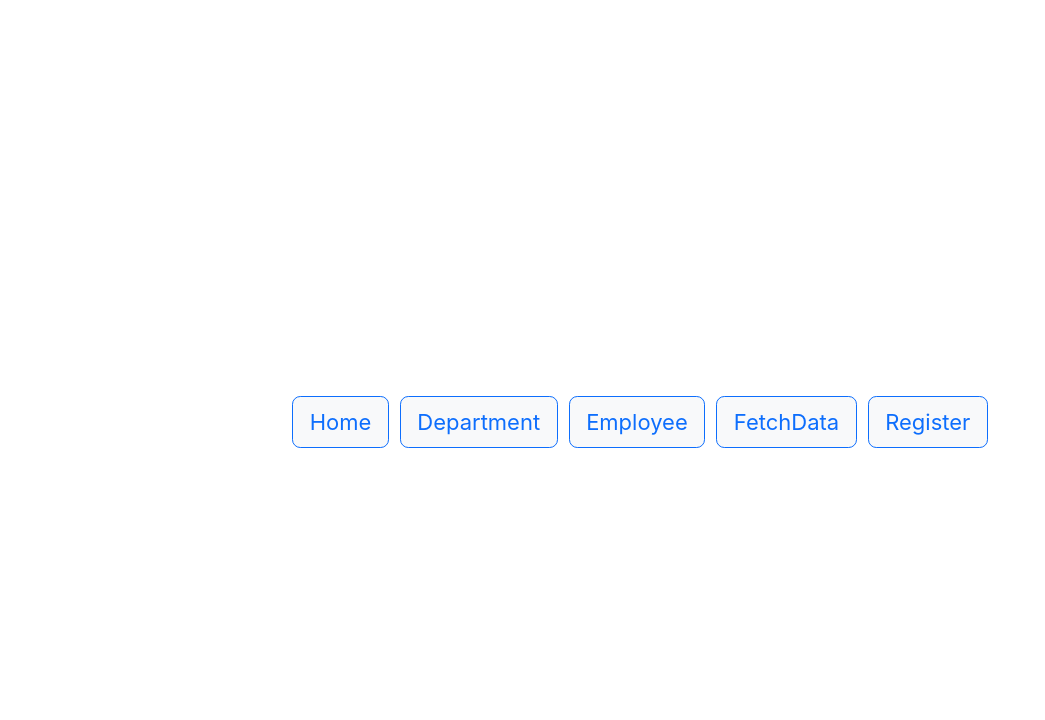
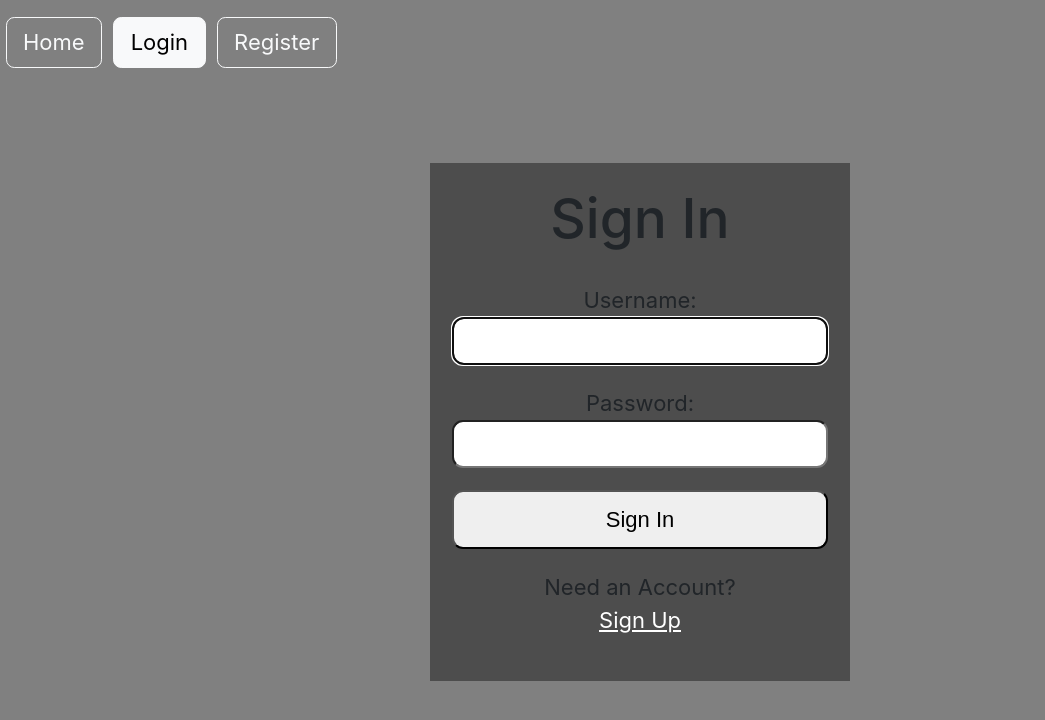
Before and after one commit to IO2-2023-JB/13, a React (Create React App) app in the folder Frontend/: page /login in a window 1280 px wide. Shown: the top 720 px of the page, without its empty margins (0-1045 px from the left). Built offline with nearby package versions, Linux system fonts and the light colour scheme.

Commit message:
Added login page

```diff
--- a/Frontend/package.json
+++ b/Frontend/package.json
@@ -10,6 +10,7 @@
     "@testing-library/jest-dom": "^5.16.5",
     "@testing-library/react": "^13.4.0",
     "@testing-library/user-event": "^13.5.0",
+    "axios": "^0.24.0",
     "react": "^18.2.0",
     "react-dom": "^18.2.0",
     "react-router-dom": "^5.3.4",
--- a/Frontend/src/App.js
+++ b/Frontend/src/App.js
@@ -6,36 +6,38 @@ import {Employee} from './Employee';
 import { FetchData } from './FetchData';
 import { BrowserRouter, Route, Switch, NavLink } from 'react-router-dom';
 import Register from './User_Account/Register'
+import Login from './User_Account/Login'
 
 function App() {
   return (
     <BrowserRouter>
     <div className="App container">
       <h3 className='d-flex justify-content-center m-3'></h3>
-      <nav className='navbar navbar-expand-sm bg-light-dark'>
+
+      <nav className='navbar fixed-top navbar-expand-sm bg-light-dark'>
         <ul className='navbar-nav'>
           <li className='nav-item- m-1'>
-            <NavLink className="btn btn-light btn-outline-primary" to='/home'>
+            <NavLink className="btn btn-outline-light" to='/home'>
               Home
             </NavLink>
           </li>
-          <li className='nav-item m-1'>
-            <NavLink className="btn btn-light btn-outline-primary" to='/department'>
+          {/* <li className='nav-item m-1'>
+            <NavLink className="btn btn-outline-light" to='/department'>
               Department
             </NavLink>
           </li>
           <li className='nav-item m-1'>
-            <NavLink className="btn btn-light btn-outline-primary" to='/employee'>
+            <NavLink className="btn btn-outline-light" to='/employee'>
               Employee
+            </NavLink>
+          </li> */}
+          <li className='nav-item m-1'>
+            <NavLink className="btn btn-outline-light" to='/login'>
+              Login
             </NavLink>
           </li>
           <li className='nav-item m-1'>
-            <NavLink className="btn btn-light btn-outline-primary" to='/fetchdata'>
-              FetchData
-            </NavLink>
-          </li>
-          <li className='nav-item m-1'>
-            <NavLink className="btn btn-light btn-outline-primary" to='/register'>
+            <NavLink className="btn btn-outline-light" to='/register'>
               Register
             </NavLink>
           </li>
@@ -45,7 +47,7 @@ function App() {
         <Route path='/home' component={Home}/>
         <Route path='/department' component={Department}/>
         <Route path='/employee' component={Employee}/>
-        <Route path='/fetchdata' component={FetchData}/>
+        <Route path='/login' component={Login}/>
         <Route path='/register' component={Register}/>
       </Switch>
     </div>
--- /dev/null
+++ b/Frontend/src/User_Account/Login.js
@@ -0,0 +1,109 @@
+import { useRef, useState, useEffect, useContext } from 'react';
+import AuthContext from "../context/AuthProvider"
+
+import axios from '../api/axios';
+
+const LOGIN_URL = '/auth';
+
+const Login = () => {
+    const { setAuth } = useContext(AuthContext);
+    const userRef = useRef();
+    const errRef = useRef();
+
+    const [user, setUser] = useState('');
+    const [pwd, setPwd] = useState('');
+    const [errMsg, setErrMsg] = useState('');
+    const [success, setSuccess] = useState(false);
+
+    useEffect(() => {
+        userRef.current.focus();
+    }, [])
+
+    useEffect(() => {
+        setErrMsg('');
+    }, [user, pwd])
+
+    const handleSubmit = async (e) => {
+        e.preventDefault();
+
+        try{
+            const response = await axios.post(LOGIN_URL,
+                JSON.stringify({user, pwd}),
+                {
+                    headers: { 'Content-Type': 'application/json'},
+                    withCredentials: true
+                }
+            );
+            console.log(JSON.stringify(response?.data));
+            const accessToken = response?.data?.accessToken;
+            const roles = response?.data?.roles;
+            setAuth({user, pwd, roles, accessToken});
+            setUser('');
+            setPwd('');
+            setSuccess(true);
+
+        }catch(err){
+            if(!err?.response) {
+                setErrMsg('No Server Response');
+            } else if(err.response?.status === 400) {
+                setErrMsg('Missing Username or Password');
+            } else if(err.response?.status === 401) {
+                setErrMsg('Unauthorized');
+            } else {
+                setErrMsg('Login Failed');
+            }
+            errRef.current.focus();
+        }
+    }
+
+    return (
+        <>
+        {success ? (
+            <section>
+                <h1>You are logged in!</h1>
+                <br />
+                <p>
+                    <a href="/home">Go to Home</a>
+                </p>
+            </section>
+        ) : (
+        <section>
+            <p ref={errRef} className={errMsg ? "errmsg" :
+            "offscreen"} aria-live="assertive">{errMsg}</p>
+            <h1>Sign In</h1>
+            <form onSubmit={handleSubmit}>
+                <label htmlFor="username">Username:</label>
+                <input
+                    type = "text"
+                    id="username"
+                    ref={userRef}
+                    autoComplete="off"
+                    onChange={(e) => setUser(e.target.value)}
+                    value={user}
+                    required
+                />
+
+                <label htmlFor="password">Password:</label>
+                <input
+                    type = "password"
+                    id="password"
+                    onChange={(e) => setPwd(e.target.value)}
+                    value={pwd}
+                    required
+                />
+                <button>Sign In</button>
+            </form>
+            <p>
+                Need an Account?<br />
+                <span className="line">
+                    {/*put router link here*/}
+                    <a href="/register">Sign Up</a>
+                </span>
+            </p>
+        </section>
+        )}
+        </>
+    )
+}
+
+export default Login
--- /dev/null
+++ b/Frontend/src/api/axios.js
@@ -0,0 +1,5 @@
+import axios from "axios";
+
+export default axios.create({
+    baseURL: 'http://localhost:3000'
+});
--- /dev/null
+++ b/Frontend/src/context/AuthProvider.js
@@ -0,0 +1,15 @@
+import { createContext, useState } from "react";
+
+const AuthContext = createContext({});
+
+export const AuthProvider = ({children}) => {
+    const [auth, setAuth] = useState({});
+
+    return (
+        <AuthContext.Provider value = {{auth, setAuth}}>
+            {children}
+        </AuthContext.Provider>
+    )
+}
+
+export default AuthContext;
--- a/Frontend/src/index.css
+++ b/Frontend/src/index.css
@@ -23,8 +23,8 @@ body {
     sans-serif;
   -webkit-font-smoothing: antialiased;
   -moz-osx-font-smoothing: grayscale;
-    /* min-height: 100vh;
-    background-color: dodgerblue; */
+    /* min-height: 100vh;*/
+  background-color: gray;
 }
 
 .App {
--- a/Frontend/src/index.js
+++ b/Frontend/src/index.js
@@ -3,11 +3,15 @@ import ReactDOM from 'react-dom/client';
 import './index.css';
 import App from './App';
 import reportWebVitals from './reportWebVitals';
+import { AuthProvider } from './context/AuthProvider';
+
 
 const root = ReactDOM.createRoot(document.getElementById('root'));
 root.render(
   <React.StrictMode>
-    <App />
+    <AuthProvider>
+      <App />
+    </AuthProvider>
   </React.StrictMode>
 );
 
```
Also changed, not shown: 12 other files (tests, documents, lock files or other folders).
